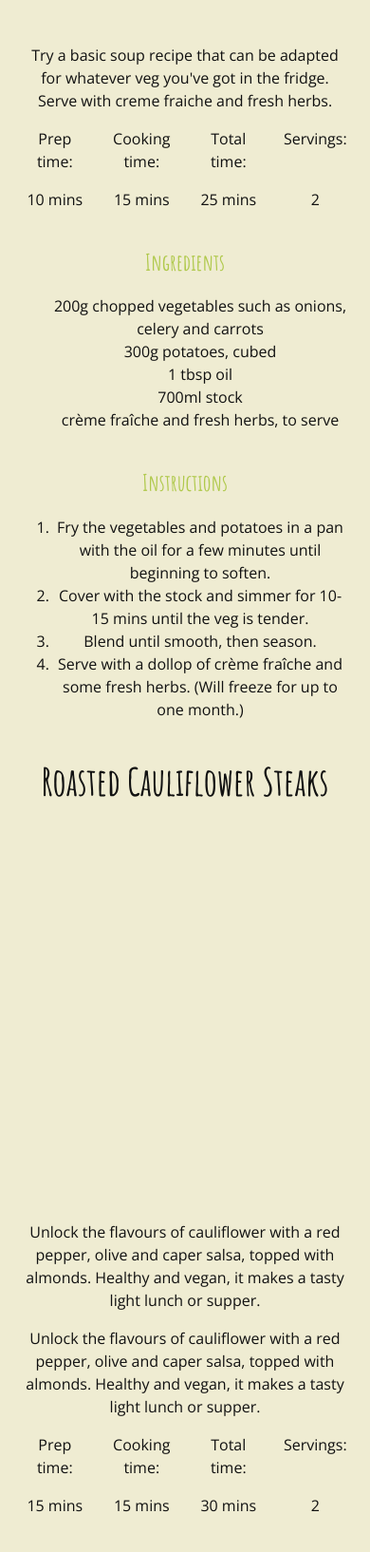
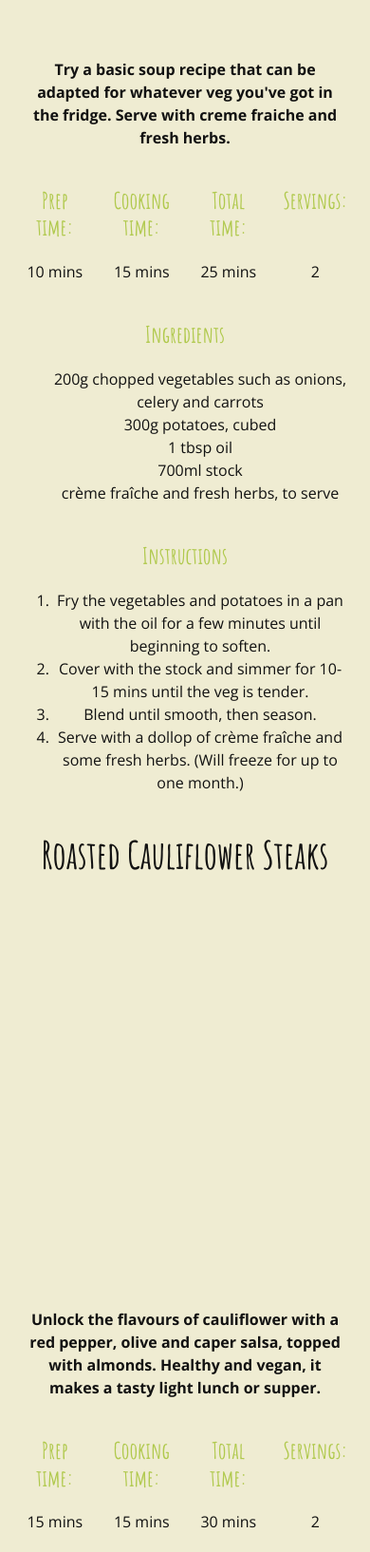
Before and after one commit to huss-al/Health-Heaven, a plain HTML site: page pages/lunch.html in a window 390 px wide. Shown: the part 1080-2714 px from the top of the page at 95% size. Drawn offline with nearby package versions, Linux system fonts and the light colour scheme.

Commit message:
style the prep cooking total and servings row

```diff
--- a/pages/lunch.html
+++ b/pages/lunch.html
@@ -232,7 +232,7 @@
               <div class="lunch-image-1"></div>
             </div>
 
-            <div class="col-12 col-md-6">
+            <div class="col-12 col-md-6 food-description-section">
               <p>
                 Try a basic soup recipe that can be adapted for whatever veg
                 you've got in the fridge. Serve with creme fraiche and fresh
@@ -242,10 +242,10 @@
           </div>
 
           <div class="row text-center">
-            <div class="col-3"><p>Prep time:</p></div>
-            <div class="col-3"><p>Cooking time:</p></div>
-            <div class="col-3"><p>Total time:</p></div>
-            <div class="col-3"><p>Servings:</p></div>
+            <div class="col-3"><h5>Prep time:</h5></div>
+            <div class="col-3"><h5>Cooking time:</h5></div>
+            <div class="col-3"><h5>Total time:</h5></div>
+            <div class="col-3"><h5>Servings:</h5></div>
           </div>
 
           <div class="row text-center">
@@ -304,13 +304,7 @@
               <div class="lunch-image-2"></div>
             </div>
 
-            <div class="col-12 col-md-6">
-              <p>
-                Unlock the flavours of cauliflower with a red pepper, olive and
-                caper salsa, topped with almonds. Healthy and vegan, it makes a
-                tasty light lunch or supper.
-              </p>
-
+            <div class="col-12 col-md-6 food-description-section">
               <p>
                 Unlock the flavours of cauliflower with a red pepper, olive and
                 caper salsa, topped with almonds. Healthy and vegan, it makes a
@@ -320,10 +314,10 @@
           </div>
 
           <div class="row text-center">
-            <div class="col-3"><p>Prep time:</p></div>
-            <div class="col-3"><p>Cooking time:</p></div>
-            <div class="col-3"><p>Total time:</p></div>
-            <div class="col-3"><p>Servings:</p></div>
+            <div class="col-3"><h5>Prep time:</h5></div>
+            <div class="col-3"><h5>Cooking time:</h5></div>
+            <div class="col-3"><h5>Total time:</h5></div>
+            <div class="col-3"><h5>Servings:</h5></div>
           </div>
 
           <div class="row text-center">
@@ -431,13 +425,7 @@
               <div class="lunch-image-3"></div>
             </div>
 
-            <div class="col-12 col-md-6">
-              <p>
-                Pan-fry lean chicken breast with lime, chilli and garlic, then
-                pile onto seeded tortilla wraps. Cool before assembling if
-                packing for lunch.
-              </p>
-
+            <div class="col-12 col-md-6 food-description-section">
               <p>
                 Pan-fry lean chicken breast with lime, chilli and garlic, then
                 pile onto seeded tortilla wraps. Cool before assembling if
@@ -447,10 +435,10 @@
           </div>
 
           <div class="row text-center">
-            <div class="col-3"><p>Prep time:</p></div>
-            <div class="col-3"><p>Cooking time:</p></div>
-            <div class="col-3"><p>Total time:</p></div>
-            <div class="col-3"><p>Servings:</p></div>
+            <div class="col-3"><h5>Prep time:</h5></div>
+            <div class="col-3"><h5>Cooking time:</h5></div>
+            <div class="col-3"><h5>Total time:</h5></div>
+            <div class="col-3"><h5>Servings:</h5></div>
           </div>
 
           <div class="row text-center">
--- a/styles/global.css
+++ b/styles/global.css
@@ -97,6 +97,26 @@ h1 {
   margin-bottom: 30px;
 }
 
+.carousel-anchor-tag {
+  color: inherit;
+  text-decoration: none;
+}
+
+.ingredients-section ul {
+list-style: none;
+}
+
+.food-description-section {
+  font-weight: 700;
+  margin-top: 15px;
+}
+
+
+
+html {
+  scroll-behavior: smooth;
+}
+
 /* Carousel */
 .carousel-item {
   height: 600px;
@@ -158,15 +178,6 @@ h1 {
   background-size: cover;
   width: 100%;
   height: 50vh;
-}
-
-.carousel-anchor-tag {
-  color: inherit;
-  text-decoration: none;
-}
-
-.ingredients-section ul {
-list-style: none;
 }
 
 /*------------------------------ MAIN BODY - LUNCH  */
```
Also changed, not shown: pages/breakfast.html (+15 -15 lines), pages/dinner.html (+18 -22 lines).
